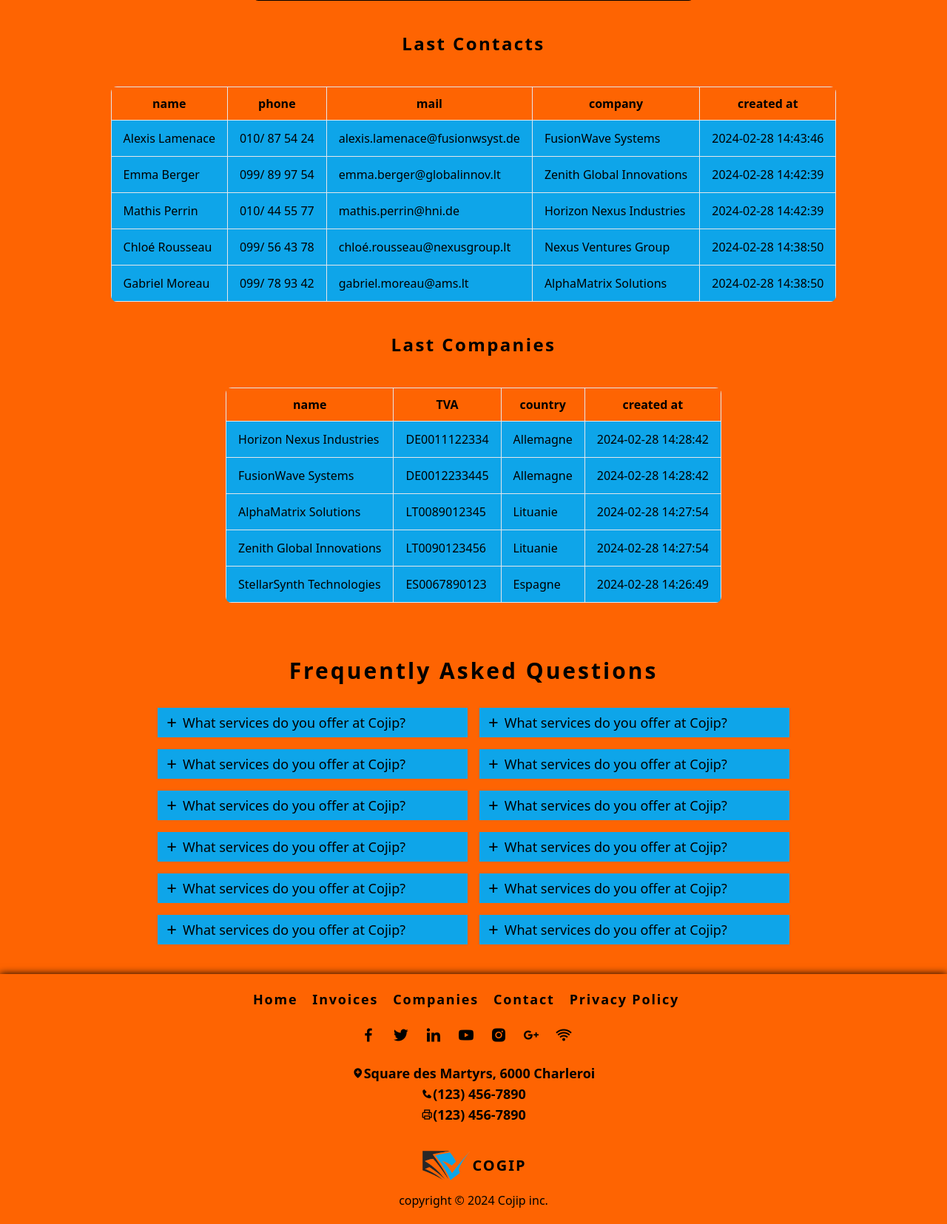
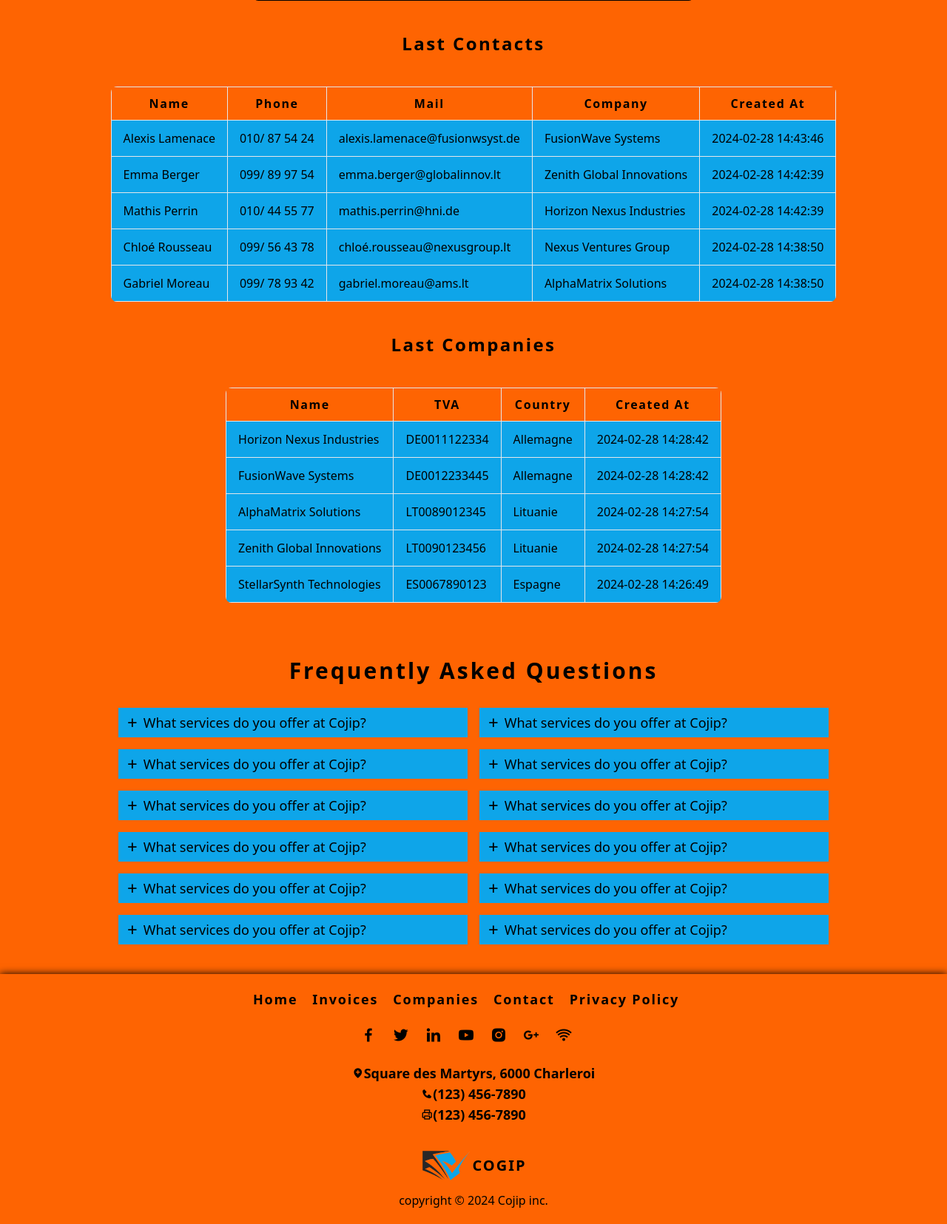
Before and after one commit to Tess-mltx/Cogip, a PHP site: page / in a window 1280 px wide. Shown: the part 1897-3552 px from the top of the page at 74% size. Run offline with PHP 8.4, Linux system fonts and the light colour scheme; data comes from the database, SQL or seed files in the repository.

Commit message:
companies page css

```diff
--- a/View/Companies/show.php
+++ b/View/Companies/show.php
@@ -55,9 +55,4 @@
     </section>
 </main>
 
-
-
-
-
-
 <?php require 'View/includes/footer.php' ?>
--- a/View/home.php
+++ b/View/home.php
@@ -14,11 +14,11 @@
             transition: box-shadow 0.5s ease;
         }
 
-        .link_home{
+        .link_home {
             transition: box-shadow 0.5s ease;
         }
 
-        .faq{
+        .faq {
             transition: box-shadow 0.5s ease;
         }
 
@@ -29,7 +29,6 @@
         .paragraph_faq {
             display: none;
         }
-
     </style>
     <!-- Section sous la barre de navigation -->
     <section class="section_home_one min-h-[80vh] flex items-center bg-sky-500/100">
@@ -50,7 +49,7 @@
 
     <section class="our-services pt-10">
         <h2 class="services text-center text-3xl font-bold tracking-widest p-3">Our services</h2>
-        <div class="container_card grid grid-cols-1 md:grid-cols-2 lg:grid-cols-3 mx-auto flex flex-wrap justify-center w-9/12">
+        <div class="container_card grid grid-cols-1 md:grid-cols-2 md:justify-center lg:grid-cols-3 mx-auto flex flex-wrap justify-center w-9/12">
             <div class="card flex flex-col justify-between bg-sky-500/100 text-center border-2 border-black rounded-lg p-3 m-3 ">
                 <h3 class="service text-white tracking-widest">Simplified Financial Management</h3>
                 <i class='bx bxs-coin-stack text-3xl py-4'></i>
@@ -105,9 +104,8 @@
 
         <div class="flex justify-center items-center">
             <!-- table n°1 : last invoices -->
-
-            <div class="table_invoice scroll-shadow-table border border-black overflow-hidden my-3.5 mx-0 rounded-lg">
-                <table>
+            <div class="table_invoice scroll-shadow-table border border-black overflow-x-auto mx-1 my-3.5 md:mx-0 rounded-lg table-auto">
+                <table class="table-auto">
                     <thead class="bg-primary-color-orange">
                         <tr>
                             <th class="px-4 py-2.5 border capitalize tracking-widest">invoice number</th>
@@ -116,7 +114,6 @@
                         </tr>
                     </thead>
                     <tbody>
-
                         <?php foreach ($invoices as $invoice) : ?>
                             <?php $company = (new CompaniesController())->singleCompany($invoice->company_id); ?>
                             <tr>
@@ -125,11 +122,10 @@
                                 <td class="bg-sky-500/100 px-4 py-3 border text-center"><?= $invoice->created_at ?></td>
                             </tr>
                         <?php endforeach; ?>
-
                     </tbody>
                 </table>
-                <!-- table n°1 : last invoices_end -->
             </div>
+
         </div>
 
     </section>
@@ -141,16 +137,16 @@
 
         <div class="flex justify-center items-center">
 
-            <div class="table_contact scroll-shadow-table overflow-hidden my-3.5 mx-0 rounded-lg">
+            <div class="table_contact scroll-shadow-table overflow-hidden my-3.5 mx-0 rounded-lg table-auto mx-1">
                 <!-- table n°2 : last contacts -->
-                <table>
+                <table class="table-auto">
                     <thead class="bg-primary-color-orange">
                         <tr>
-                            <th class="px-4 py-2.5 border">name</th>
-                            <th class="px-4 py-2.5 border">phone</th>
-                            <th class="px-4 py-2.5 border">mail</th>
-                            <th class="px-4 py-2.5 border">company</th>
-                            <th class="px-4 py-2.5 border">created at</th>
+                            <th class="px-4 py-2.5 border capitalize tracking-widest">name</th>
+                            <th class="px-4 py-2.5 border capitalize tracking-widest">phone</th>
+                            <th class="px-4 py-2.5 border capitalize tracking-widest">mail</th>
+                            <th class="px-4 py-2.5 border capitalize tracking-widest">company</th>
+                            <th class="px-4 py-2.5 border capitalize tracking-widest">created at</th>
                         </tr>
                     </thead>
                     <tbody>
@@ -180,15 +176,15 @@
 
         <div class="flex justify-center items-center">
 
-            <div class="table_companies scroll-shadow-table overflow-hidden my-3.5 mx-0 rounded-lg">
+            <div class="table_companies scroll-shadow-table overflow-hidden my-3.5 mx-0 rounded-lg table-auto">
                 <!-- table n°3 : last companies -->
-                <table>
+                <table class="table-auto">
                     <thead class="bg-primary-color-orange">
                         <tr>
-                            <th class="px-4 py-2.5 border">name</th>
-                            <th class="px-4 py-2.5 border">TVA</th>
-                            <th class="px-4 py-2.5 border">country</th>
-                            <th class="px-4 py-2.5 border">created at</th>
+                            <th class="px-4 py-2.5 border capitalize tracking-widest">name</th>
+                            <th class="px-4 py-2.5 border capitalize tracking-widest">TVA</th>
+                            <th class="px-4 py-2.5 border capitalize tracking-widest">country</th>
+                            <th class="px-4 py-2.5 border capitalize tracking-widest">created at</th>
                         </tr>
                     </thead>
                     <tbody>
@@ -210,7 +206,7 @@
     <section class="faq py-5 transition-shadow duration-500 ease-in-out">
         <div class="my-5">
             <h2 class="text-center py-5 text-3xl capitalize tracking-widest font-bold">frequently asked questions</h2>
-            <div class="grid grid-cols-2 gap-4 w-8/12 my-3 mx-auto">
+            <div class="grid grid-cols-1 md:grid-cols-2 md:w-9/12  gap-4 w-8/12 my-3 mx-auto">
                 <article class="faq w-full">
                     <div class="bg-sky-500/100 flex items-center cursor-pointer px-3 py-1 transition duration-250 hover:bg-white">
                         <div class="faq_icon text-2xl">+</div>
--- a/src/css/output.css
+++ b/src/css/output.css
@@ -737,6 +717,16 @@ video {
   margin-bottom: 1.25rem;
 }
 
+.mx-1 {
+  margin-left: 0.25rem;
+  margin-right: 0.25rem;
+}
+
+.mx-2 {
+  margin-left: 0.5rem;
+  margin-right: 0.5rem;
+}
+
 .mb-5 {
   margin-bottom: 1.25rem;
 }
@@ -881,20 +863,16 @@ video {
   cursor: pointer;
 }
 
+.grid-cols-1 {
+  grid-template-columns: repeat(1, minmax(0, 1fr));
+}
+
 .grid-cols-2 {
   grid-template-columns: repeat(2, minmax(0, 1fr));
 }
 
 .grid-cols-5 {
   grid-template-columns: repeat(5, minmax(0, 1fr));
-}
-
-.grid-cols-3 {
-  grid-template-columns: repeat(3, minmax(0, 1fr));
-}
-
-.grid-cols-1 {
-  grid-template-columns: repeat(1, minmax(0, 1fr));
 }
 
 .grid-rows-2 {
```
Also changed, not shown: other parts of src/css/output.css (+35 -78 lines), View/Companies/index.php (+1 -7 lines).
